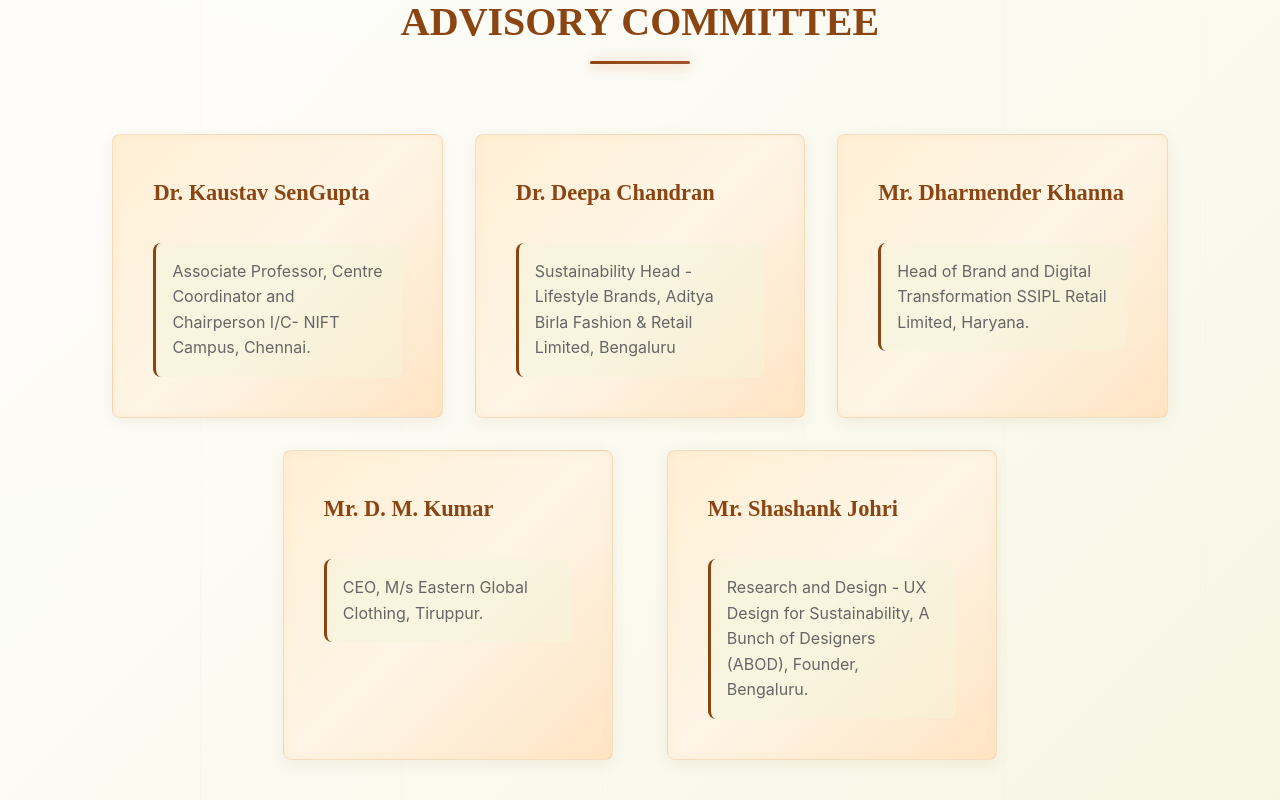
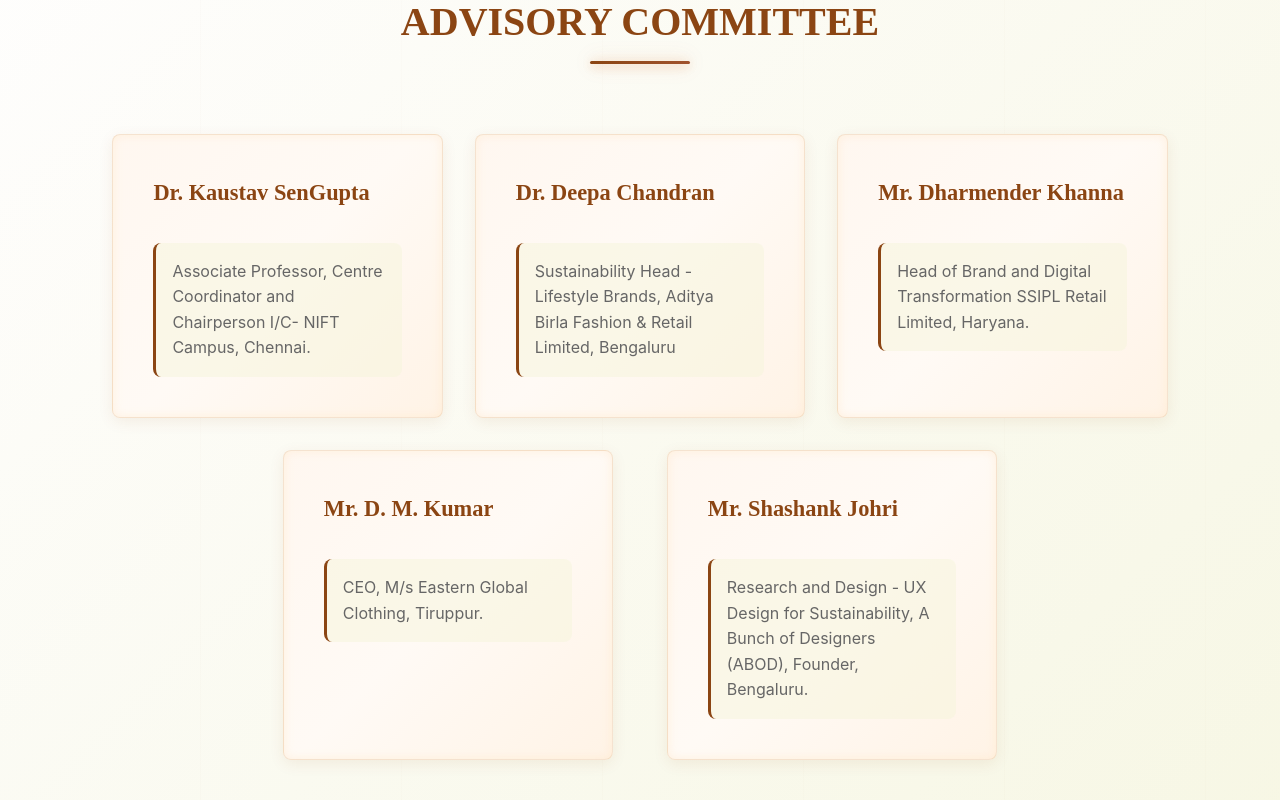
Before and after one commit to Shananthika13/Conference_web, a React (Vite) app: page / in a window 1280 px wide. Shown: the part 5760-6560 px from the top of the page. Built offline with nearby package versions, Linux system fonts and the light colour scheme.

Commit message:
changed the styling of advisory committee

```diff
--- a/src/FashionTechConference.css
+++ b/src/FashionTechConference.css
@@ -1109,7 +1109,7 @@ body::before {
 .advisor-card {
   flex: 0 1 calc(33.333% - 1.35rem);
   min-width: 300px;
-  background: linear-gradient(135deg, #ffefd5 0%, #fdf5e6 50%, #ffe4c4 100%);
+  background: linear-gradient(135deg, #fff7f0 0%, #fffaf5 50%, #fff3e6 100%);
   border-radius: 8px;
   padding: 2.5rem;
   position: relative;
```
